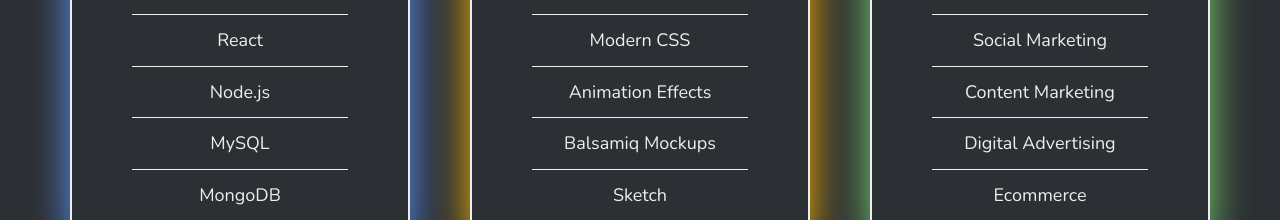
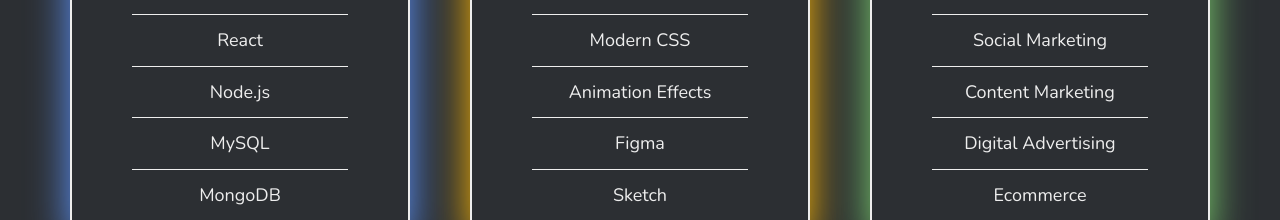
Before and after one commit to darinallen/darinallen, a Gatsby site: page / in a window 1280 px wide. Shown: the part 2902-3122 px from the top of the page. Built offline with nearby package versions, Linux system fonts and the light colour scheme; Gatsby itself is replaced by a stand-in of ours.

Commit message:
Change Balsamiq to Figma

```diff
--- a/src/components/Main/Skills/index.js
+++ b/src/components/Main/Skills/index.js
@@ -3,7 +3,7 @@ import Card from './Card';
 import styles from './skills.module.scss';
 
 const devSkills = ['JavaScript', 'React', 'Node.js', 'MySQL', 'MongoDB'];
-const designSkills = ['Responsive Design', 'Modern CSS', 'Animation Effects', 'Balsamiq Mockups', 'Sketch'];
+const designSkills = ['Responsive Design', 'Modern CSS', 'Animation Effects', 'Figma', 'Sketch'];
 const strategySkills = ['SEO', 'Social Marketing', 'Content Marketing', 'Digital Advertising', 'Ecommerce'];
 
 const Skills = () => (
```
